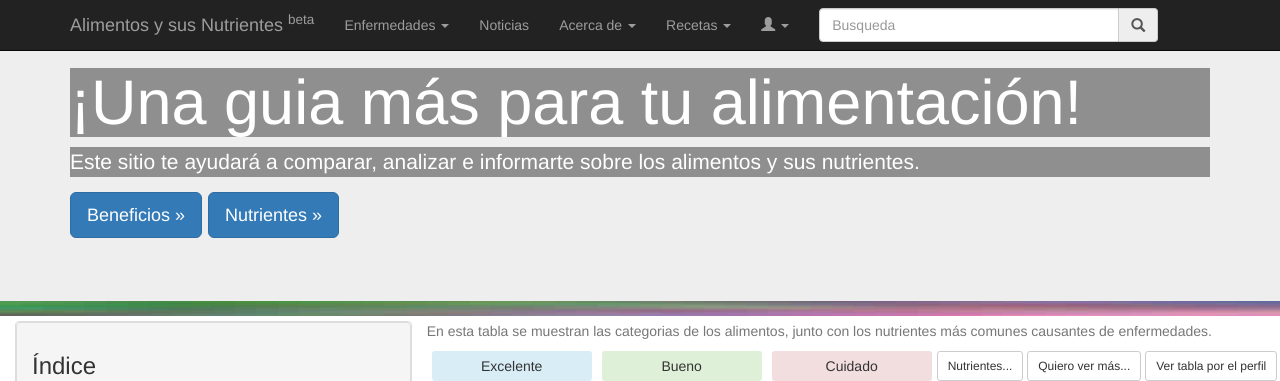
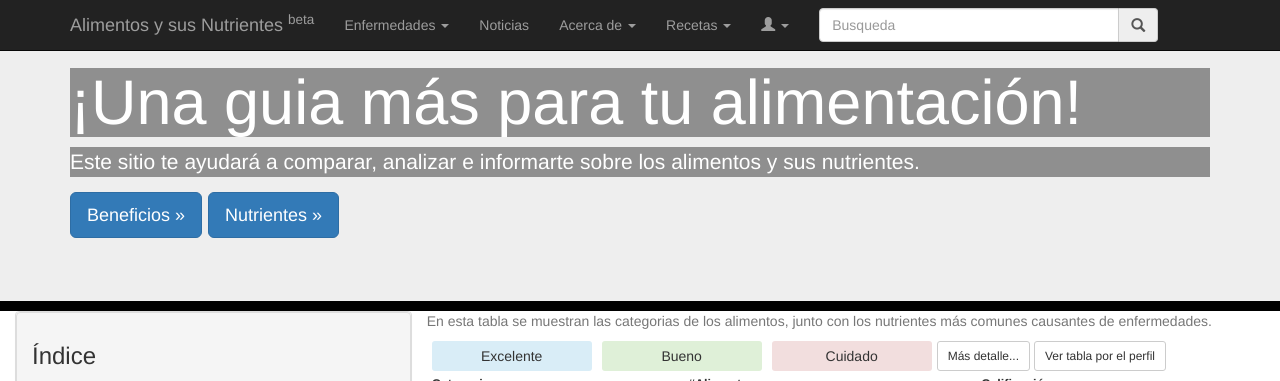
Before and after one commit to elaeon/foods, a Django app: template nutrientes/templates/index.html in a window 1280 px wide. Shown: the top 381 px of the page. Run offline with Django 3.2, Linux system fonts and the light colour scheme; the template is opened without the code that fills it, so the values that code supplies are empty; some libraries are stand-ins or nearby versions.

Commit message:
edited menu index nutrientes

```diff
--- a/nutrientes/templates/index.html
+++ b/nutrientes/templates/index.html
@@ -12,10 +12,7 @@
     </p>
     </div>
 </div>
-<canvas id="displayCanvas" height="15px">
-    Your browser does not support HTML5 canvas.
-</canvas>
-
+<div style="height:10px;background-color:#000;width:auto;"></div>
 <div class="col-sm-6 col-md-4">
     <div class="panel panel-default">
         <div class="panel-heading list-group-item">
@@ -37,8 +34,7 @@
     <div class="color-swatch bg-info" style="padding: 5px; text-align: center;">Excelente</div>
     <div class="color-swatch bg-success" style="padding: 5px; text-align: center;">Bueno</div>
     <div class="color-swatch bg-danger" style="padding: 5px; text-align: center;">Cuidado</div>
-    <a role="button" class="btn btn-sm btn-default" href="{% url 'complex_intake_nutrients' %}">Nutrientes...</a>
-    <a role="button" class="btn btn-sm btn-default" href="{% url 'graph_all_nutr' %}">Quiero ver más...</a>
+    <a role="button" class="btn btn-sm btn-default" href="{% url 'graph_all_nutr' %}">Más detalle...</a>
     {% if table_type == "perfil" %}
     <a role="button" class="btn btn-sm btn-default" href="{% url 'index' %}">Ver tabla por promedio</a>
     {% else %}
@@ -339,7 +335,3 @@
     </div>
 </div>
 {% endblock %}
-
-{% block js %}
-<script type="text/javascript" src="{% static 'cellular.js' %}"></script>
-{% endblock %}
```
